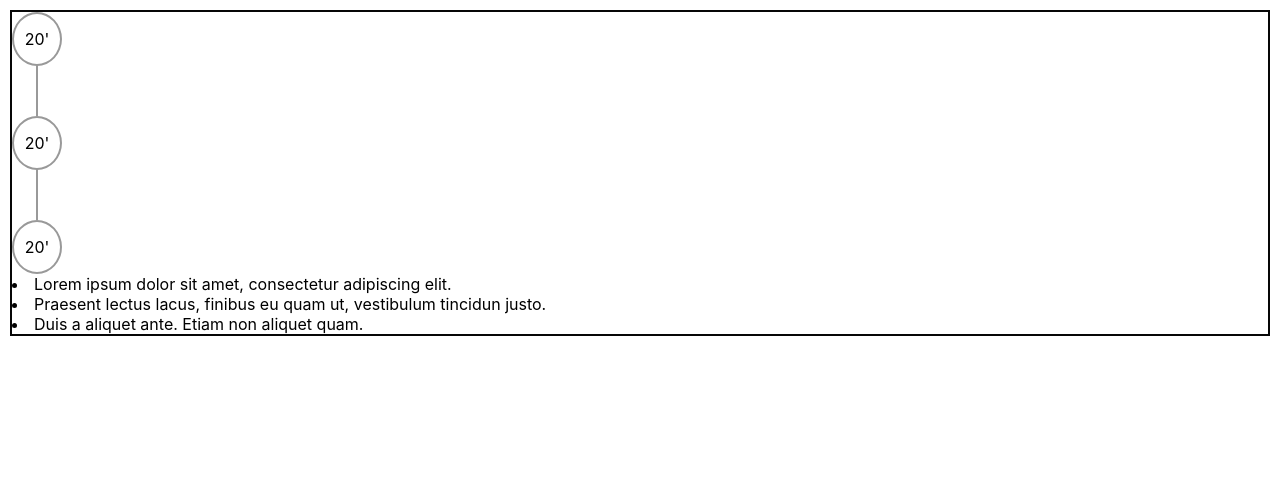
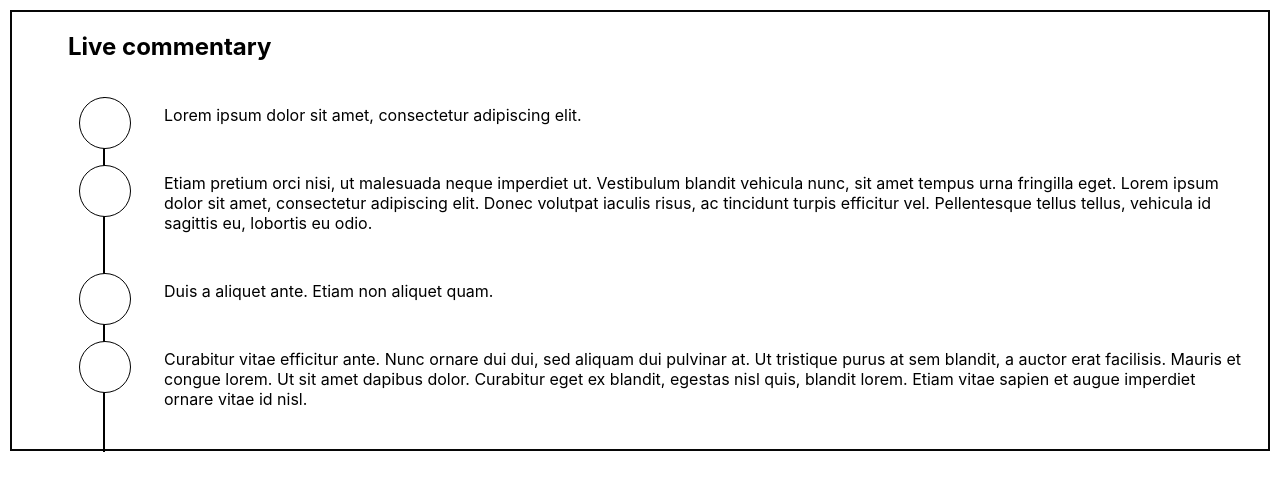
Before and after one commit to MyaElla/vertical-timeline-stream-circles, a React (Create React App) app: page / in a window 1280 px wide. Shown: the top 490 px of the page. Built offline with nearby package versions, Linux system fonts and the light colour scheme.

Commit message:
created listed items and re-styled

```diff
--- a/src/App.css
+++ b/src/App.css
@@ -2,10 +2,7 @@
   text-align: center;
 }
 
-.App-logo {
-  animation: App-logo-spin infinite 20s linear;
-  height: 40vmin;
-}
+
 
 .App-header {
   background-color: #282c34;
@@ -18,17 +15,6 @@
   color: white;
 }
 
-.App-link {
-  color: #61dafb;
-}
-
-@keyframes App-logo-spin {
-  from {
-    transform: rotate(0deg);
-  }
-  to {
-    transform: rotate(360deg);
-  }
 } */
 * {
   box-sizing: border-box;
@@ -39,6 +25,14 @@ section {
   border: 2px solid rgb(7, 7, 7);
 }
 
+h1 {
+  margin-left: 3.5rem
+}
+
+ul {
+  list-style-type: none;
+ }
+/*
 .circle {
   position: relative;
   border: 2px solid #999;
@@ -67,12 +61,49 @@ section {
 }
 .circle:first-child:before {
   display: none;
-}
+} */
 
 
-. RowComment {
+/* . RowComment {
   fill: rgb(12, 11, 11);
   font-size: 3.8rem;
   font-family: sans-serif;
 
+} */
+li {
+  position: relative;
+  padding: 1.5rem;
+  padding-left: 7rem;
+  /* margin-right: 5rem */
+
 }
+
+li::before {
+  content: ' ';
+  display: block;
+  position: absolute;
+  width: 2px;
+  height: 118%;
+  left: 3.2rem;
+  top: 0;
+  background-color: #000;
+}
+
+li::after {
+      content: ' ';
+      display: block;
+      position: absolute;
+      width: 50px;
+      height: 50px;
+      left: calc(2rem - 5px);
+      top: 1rem;
+      border-radius: 100%;
+      background-color: #fff;
+      border: 1px solid #000;
+      z-index: 2
+}
+
+li:first-of-type::before {
+  height: calc(100% - 1rem);
+  top: 1rem;
+}
--- a/src/App.js
+++ b/src/App.js
@@ -9,19 +9,26 @@ class App extends Component {
       updates: [
         {
           id: 0,
-          body: "Lorem ipsum dolor sit amet, consectetur adipiscing elit.",
+          body:
+            "Lorem ipsum dolor sit amet, consectetur adipiscing elit.",
           timestamp: "18"
         },
         {
           id: 1,
           body:
-            "Praesent lectus lacus, finibus eu quam ut, vestibulum tincidun justo.",
+            "Etiam pretium orci nisi, ut malesuada neque imperdiet ut. Vestibulum blandit vehicula nunc, sit amet tempus urna fringilla eget. Lorem ipsum dolor sit amet, consectetur adipiscing elit. Donec volutpat iaculis risus, ac tincidunt turpis efficitur vel. Pellentesque tellus tellus, vehicula id sagittis eu, lobortis eu odio.",
           timestamp: "25"
         },
         {
           id: 2,
           body: "Duis a aliquet ante. Etiam non aliquet quam.",
           timestamp: "37"
+        },
+        {
+          id: 3,
+          body:
+            "Curabitur vitae efficitur ante. Nunc ornare dui dui, sed aliquam dui pulvinar at. Ut tristique purus at sem blandit, a auctor erat facilisis. Mauris et congue lorem. Ut sit amet dapibus dolor. Curabitur eget ex blandit, egestas nisl quis, blandit lorem. Etiam vitae sapien et augue imperdiet ornare vitae id nisl.",
+          timestamp: "81"
         }
       ]
     };
--- a/src/components/CommentSection.js
+++ b/src/components/CommentSection.js
@@ -1,26 +1,22 @@
 import React, { Component } from "react";
-import Circles from "./Circles";
 import Comments from "./Comments";
 
 export default class CommentSection extends Component {
+  render() {
+    let rowComment;
+    if (this.props.updates) {
+      rowComment = this.props.updates.map(update => {
+        //   console.log(update)
+        return <Comments key={update.id} update={update} />;
+      });
+    }
+    return (
 
-  render() {
-      let rowComment
-      if (this.props.updates) {
-          rowComment = this.props.updates.map(update => {
-            //   console.log(update)
-            return(
-                <Comments key={update.id} update={update}/>
-            )
-          })
-      }
-    return (
-      <div>
         <section>
-          <Circles />
-                {rowComment}
+            <h1>Live commentary</h1>
+          <ul>{rowComment}</ul>
         </section>
-      </div>
+
     );
   }
 }
```
Also changed, not shown: src/components/Comments.js (+4 -4 lines).
